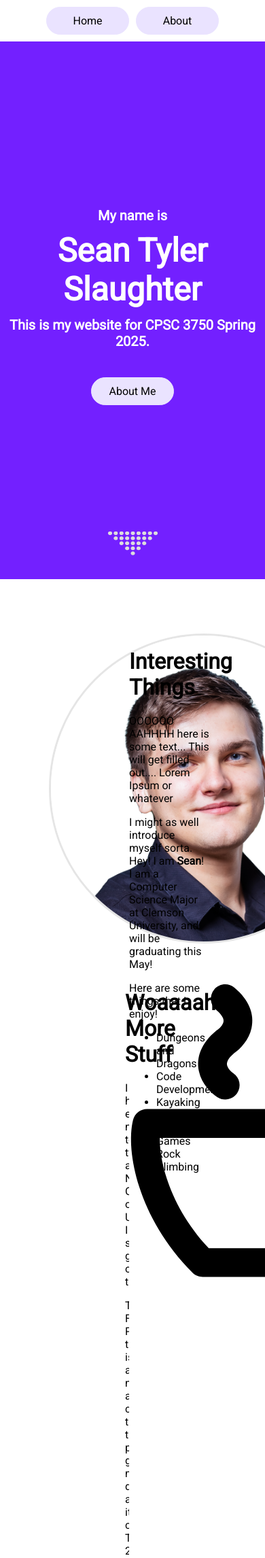
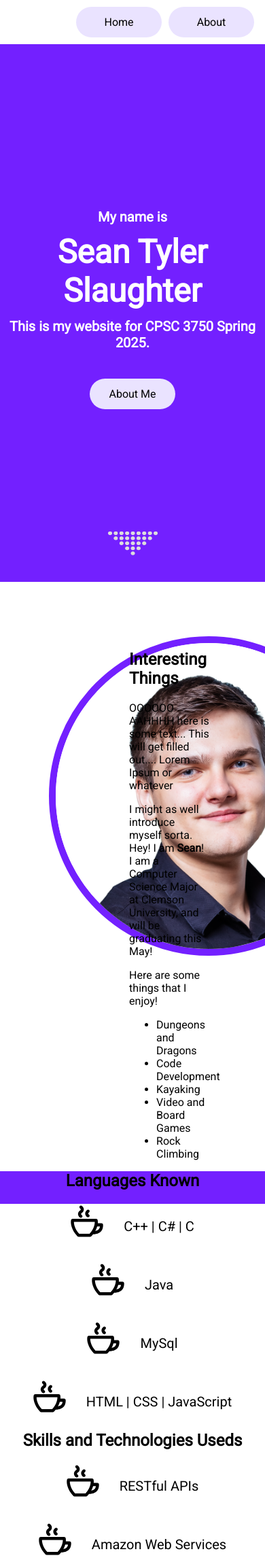
Before and after one commit to stslaug/seanslaughter.dev, a PHP site: page / in a window 390 px wide; the page is wider, and only the part inside the window is pictured. Shown: the top 2292 px of that part at 68% size. Run offline with PHP 8.4, Linux system fonts and the light colour scheme.

Commit message:
Added Skills and Technologies Used.. PLus some good Styling.
This is intended for a 1920x1080 screen
Testing on Mobile Soon!

Signed-off-by: Tyler Slaughter <stslaug@gmail.com>

```diff
--- a/index.html
+++ b/index.html
@@ -3,7 +3,7 @@
     <head>
         <meta charset="utf-8">
         <meta name="viewport" content="width=device-width, initial-scale=1, shrink-to-fit=no">
-
+        <meta http-equiv="X-UA-Compatible" content="ie=edge">
         <!-- Page description and author -->
         <meta name="description" content="Website Portfolio for Sean Tyler Slaughter. This Was Developed During Spring 2025 in CPSC 3750 Web Development">
         <meta name="author" content="Sean Tyler Slaughter">
@@ -18,24 +18,32 @@
         <link rel="stylesheet" href="styles/general.css">
         <link rel="stylesheet" href="styles/welcome-splash.css">
         <link rel="stylesheet" href="styles/aboutme.css">
+        <link rel="stylesheet" href="styles/skill.css">
         <script src="scripts/general.js"></script>
 
     </head>
 
     <body>
+    <section>
         <div class="menu-bubble-wrapper">
             <div class="menu-bubble">
                 <a class="menu-bubble-item" href="#">Home</a>
                 <a class="menu-bubble-item" href="#about">About</a>
             </div>
         </div>
+    </section>
+
 
         <!-- The Welcome Splash -->
+    <section>
         <div class="welcome-splash" id="welcome-splash">
+            <div class="welcome-text">
                 <h2>My name is</h2>
                 <h1>Sean Tyler Slaughter</h1>
                 <h2>This is my website for CPSC 3750 Spring 2025.</h2>
+            </div>
                 <a id="welcome-continue" class="menu-bubble-item" href="#about">About Me</a>
+
 
 
                 <a id="arrow" href="#about">
@@ -43,12 +51,16 @@
                          src="assets/images/homepage/arrow-white.png">
                 </a>
         </div>
+    </section>
+
+
 
         <!-- About me Section -->
-        <div style="height: 50vh;">
-            <div class="about-me" id="about">
+    <section>
+        <div>
+            <div style="grid-template-columns: 48% 48%" class="about-me" id="about">
                 <div class="side-image">
-                    <img  style="border: 3px solid rgba(0, 0, 0, 0.1); border-radius: 100%;" alt="Image of Sean Tyler Slaughter smiling in a Black Shirt, with a white background" src="assets/images/homepage/headshot.png">
+                    <img alt="Image of Sean Tyler Slaughter smiling in a Black Shirt, with a white background" src="assets/images/homepage/headshot.png">
                 </div>
                 <div>
                     <h1>
@@ -57,29 +69,67 @@
                     <p> OOOOOO AAHHHH here is some text... This will get filled out.... Lorem Ipsum or whatever</p>
                     <p> I might as well introduce myself sorta. Hey! I am <b>Sean</b>! I am a Computer Science Major at Clemson University, and will be graduating this May!</p>
                     <p> Here are some things that I enjoy!</p>
+
                     <ul>
                         <li>Dungeons and Dragons</li>
                         <li>Code Development</li>
                         <li>Kayaking</li>
                         <li>Video and Board Games</li>
                         <li>Rock Climbing</li>
+                    </ul>
 
-                    </ul>
+                    <h1 class="purple-bar"> </h1>
                 </div>
             </div>
-            <div class="about-me">
-                <div style="margin-left: 7rem">
-                    <h1>
-                        Woaaaah More Stuff
-                    </h1>
-                    <p> I have even more to type about? No? Oh okay... Uhhh.. I should get on that.
-                    <p> The FitnessGram Pacer test is a multistage aerobic capacity test that progressively gets more difficult as it continues. The 20 meter Pacer test will begin in 30 seconds. Line up at the start. The running speed starts slowly, but gets faster each minute after you hear this signal *boop*. A single lap should be completed each time you hear this sound *ding*. Remember to run in a straight line, and run as long as possible. The second time you fail to complete a lap before the sound, your test is over. The test will begin on the word start. On your mark, get ready, start.</p>
+
+            <h1 class="skill-title">Languages Known</h1>
+            <div class="skill-wrapper">
+
+                <div class="skill">
+                    <img class="skill-img" src="./assets/images/aboutme/icon.svg" alt="Language Icon">
+                    <p>C++ | C# | C</p>
                 </div>
-                <div class="side-image">
-                    <img alt="Image of Sean Tyler Slaughter Smiling in a Black Shirt" src="assets/images/icon.svg">
+                <div class="skill">
+                    <img class="skill-img" src="./assets/images/aboutme/icon.svg" alt="Language Icon">
+                    <p>Java</p>
+                </div>
+                <div class="skill">
+                    <img class="skill-img" src="./assets/images/aboutme/icon.svg" alt="Language Icon">
+                    <p>MySql</p>
+                </div>
+                <div class="skill">
+                    <img class="skill-img" src="./assets/images/aboutme/icon.svg" alt="Language Icon">
+                    <p>HTML | CSS | JavaScript</p>
                 </div>
             </div>
+
+            <h1 class="skill-title">Skills and Technologies Useds</h1>
+            <div class="skill-wrapper">
+
+
+                <div class="skill">
+                    <img class="skill-img" src="./assets/images/aboutme/icon.svg" alt="Language Icon">
+                    <p>RESTful APIs</p>
+                </div>
+                <div class="skill">
+                    <img class="skill-img" src="./assets/images/aboutme/icon.svg" alt="Language Icon">
+                    <p>Amazon Web Services</p>
+                </div>
+                <div class="skill">
+                    <img class="skill-img" src="./assets/images/aboutme/icon.svg" alt="Language Icon">
+                    <p>Agile Workflow</p>
+                </div>
+            </div>
+
         </div>
+    </section>
+
+    <!-- Footer -->
+    <section>
+        <div class="footer-wrapper">
+            <p >  </p>
+        </div>
+    </section>
 
 
     </body>
--- a/styles/aboutme.css
+++ b/styles/aboutme.css
@@ -1,12 +1,10 @@
 .about-me
 {
     display: grid;
-    grid-template-columns: 48% 48%;
+    grid-auto-columns: auto;
     margin: auto 4rem auto 4rem;
+    padding-top: 5rem;
 
-    align-self: center;
-    padding-top: 5rem;
-    height: 100%;
 }
 
 .about-me p
@@ -17,7 +15,11 @@
 {
     width: 450px;
     height: 450px;
+    min-height: 200px;
     margin: auto;
     align-self: center;
     display: flex;
+    border: 10px solid var(--purple);
+    border-radius: 100%;
+
 }
--- a/styles/general.css
+++ b/styles/general.css
@@ -3,7 +3,6 @@
     --purple: rgb(115, 32, 255);
     --grey: #eae3ff;
 }
-
 
 @font-face {
     font-family: 'Roboto';
@@ -17,6 +16,7 @@ html
 }
 body {
     font-family: 'Roboto', sans-serif;
+    background-color: white;
 }
 
 
@@ -27,17 +27,20 @@ body {
     top: 0;
     z-index: 10;
     overflow: hidden;
+    box-sizing: border-box
 }
 
 .menu-bubble
 {
     align-self: center;
-    justify-content: center;
+    justify-content: right;
     display: grid;
     grid-template-columns: auto auto;
     gap: 10px;
     border: 3px var(--purple);
     border-style: none none solid none;
+
+
 }
 
 .menu-bubble-item
@@ -51,22 +54,25 @@ body {
     text-decoration: none;
 
     border-radius: 25px;
-    border: 1px solid var(--grey);
+    border: 3px solid transparent;
 
     background-color: var(--grey);
 
 }
+
+.menu-bubble-item:last-child {
+    margin-right: 1rem;
+
+}
+
 
 .menu-bubble-item:hover
 {
     cursor: pointer;
     background-color: var(--purple);
     color: white;
-    border: 1px solid white;
+    border: 3px solid white;
 }
-
-
-
 
 
 .other-splash
@@ -75,3 +81,23 @@ body {
     margin: -5px 0 -5px 0;
 
 }
+
+
+.footer-wrapper
+{
+    margin: 1rem -8px -10px -8px;
+    padding: 10px;
+    background-color: var(--purple);
+}
+
+
+.purple-bar
+{
+    background-color: var(--purple);
+    padding: 2rem 0 1rem 0;
+    margin: auto;
+    width: 100%;
+    position: absolute;
+    left: 0;
+    z-index: -10;
+}
--- /dev/null
+++ b/styles/skill.css
@@ -0,0 +1,48 @@
+
+.skill-wrapper
+{
+    margin: auto;
+    display: grid;
+    grid-template-columns: repeat(auto-fit, minmax(10rem, 30rem));
+    justify-content: center; /* Centers the whole grid */
+    align-items: center;    /* Centers items vertically */
+
+}
+.skill-title
+{
+    display: flex;
+    justify-content: center;
+    align-self: center;
+    margin: 0 0 10px 0;
+}
+
+
+
+.skill
+{
+    display: flex;
+    gap: 30px;
+    font-size: 20px;
+    margin: auto;
+    padding: 10px;
+    min-width: 10rem;
+    width: 100%;
+    height: 100%;
+    justify-content: center;
+    box-sizing: border-box;
+    border: 1px solid transparent;
+    transition: 0.3s;
+}
+.skill:hover
+{
+
+    background-color: rgba(193, 193, 193, 0.2);
+    border-radius: 5px;
+    border-style: none none solid none;
+    border-color: rgba(193, 193, 193, 0.2);
+}
+
+.skill-img
+{
+    max-height: 3rem;
+}
--- a/styles/welcome-splash.css
+++ b/styles/welcome-splash.css
@@ -11,7 +11,10 @@
     text-align: center;
 
     color: white;
+
+
     background-color: var(--purple);
+
 
 }
 
```
Also changed, not shown: assets/images/aboutme/icon.svg (added), pages/about.html (deleted), styles/about.css (deleted).
